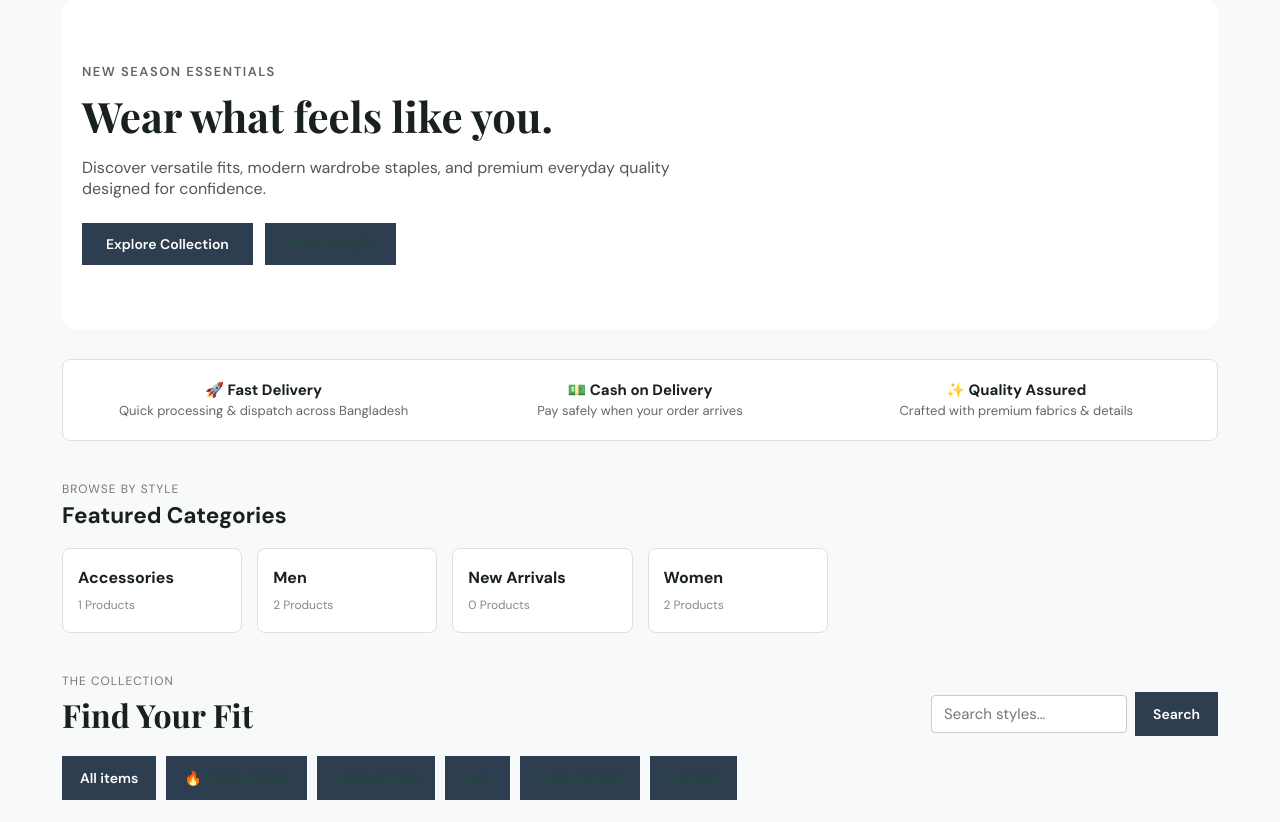
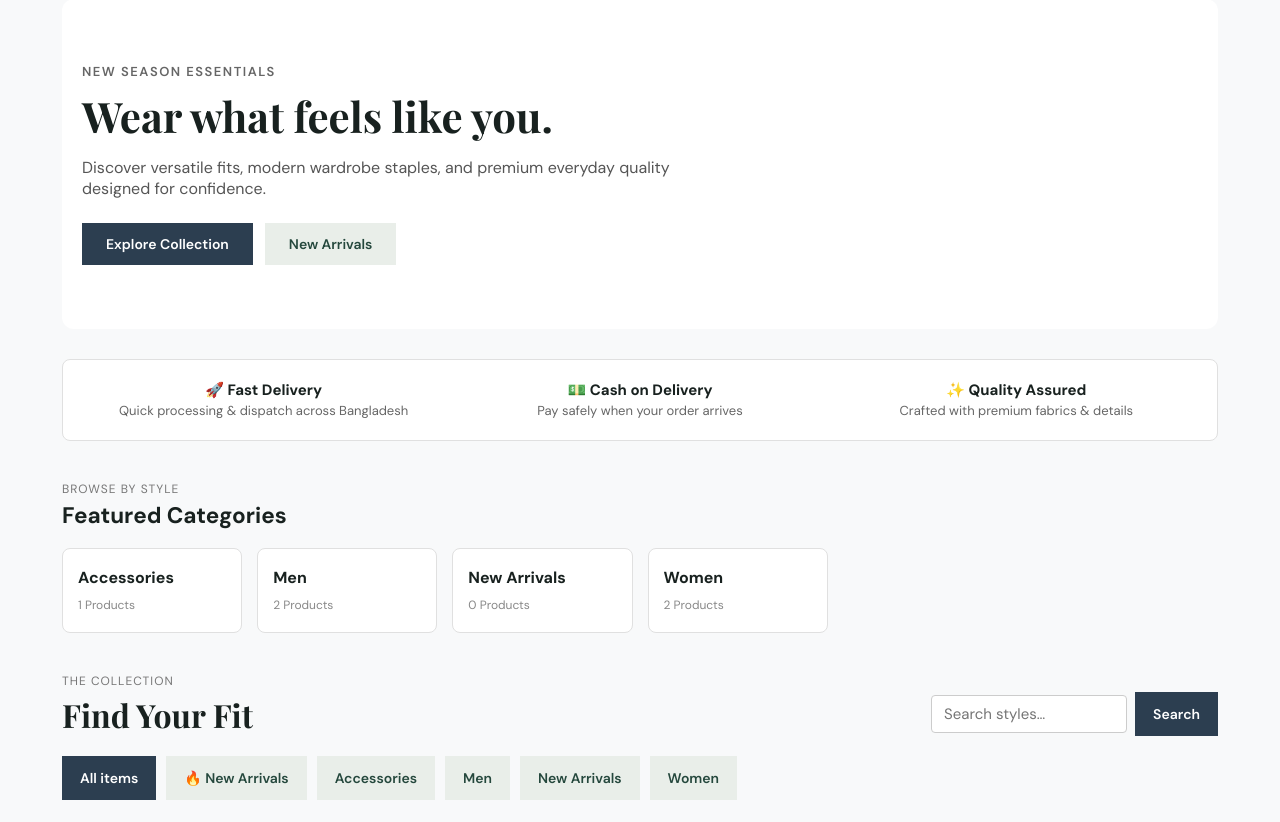
Before and after one commit to ThisIsAshraf/diverseBD, a PHP site: page /diverse/index.php in a window 1280 px wide. Shown: the part 157-979 px from the top of the page. Run offline with PHP 8.4, Linux system fonts and the light colour scheme; data comes from the database, SQL or seed files in the repository; data that the repository does not hold is empty; some libraries are stand-ins or nearby versions.

Commit message:
Added new header scipt from google and also removed admin login link from footer

```diff
--- a/app/footer.php
+++ b/app/footer.php
@@ -1,7 +1,7 @@
 </main>
 
 <?php
-// Dynamic Footer Values (Falls back to default defaults if not set in admin)
+// Dynamic Footer Values
 $footerAbout     = site_setting('footer_about', 'Everyday clothing, thoughtfully selected.');
 $footerPhone     = site_setting('footer_phone', '');
 $footerEmail     = site_setting('footer_email', '');
@@ -33,7 +33,6 @@ $footerCopyright = site_setting('footer_copyright', '© ' . date('Y') . ' ' . st
     <div>
         <b>Information</b>
         <p><a href="<?= e(url('contact.php')) ?>">Shipping & returns</a></p>
-        <p><a href="<?= e(url('admin/login.php')) ?>">Staff login</a></p>
     </div>
 
     <small><?= e($footerCopyright) ?></small>
--- a/app/header.php
+++ b/app/header.php
@@ -4,6 +4,19 @@ require_once __DIR__ . '/bootstrap.php';
 $storeName = store_name();
 $pageTitle = $pageTitle ?? $storeName;
 $announcement = site_setting('announcement', 'New season, new essentials — free delivery offers may apply');
+
+// Fetch Storefront Theme Preferences (Single clean call)
+$themePrimary     = site_setting('theme_primary_color', '#2c3e50');
+$themeHeaderBg    = site_setting('theme_header_bg', '#1a252f');
+$themeAnnounceText = site_setting('theme_announcement_text', '#ffffff');
+$themeBodyBg      = site_setting('theme_body_bg', '#f8f9fa');
+$themeCardBg      = site_setting('theme_card_bg', '#ffffff');
+$themeBorder      = site_setting('theme_border_color', '#e0e0e0');
+$themeFooterBg    = site_setting('theme_footer_bg', '#111111');
+$themeFooterText  = site_setting('theme_footer_text', '#ffffff');
+
+// Protocol-agnostic CSS URL (Works on both HTTP and HTTPS)
+$cssUrl = preg_replace('/^https?:/', '', url('assets/style.css'));
 ?>
 <!doctype html>
 <html lang="en">
@@ -12,17 +25,14 @@ $announcement = site_setting('announcement', 'New season, new essentials — fre
     <meta charset="utf-8">
     <meta name="viewport" content="width=device-width, initial-scale=1">
     <title><?= e($pageTitle) ?> | <?= e($storeName) ?></title>
-    <link rel="stylesheet" href="<?= e(url('assets/style.css')) ?>">
 
-    <?php
-    $themePrimary  = site_setting('theme_primary_color', '#2c3e50');
-    $themeHeaderBg = site_setting('theme_header_bg', '#1a252f');
-    $themeAnnounceText = site_setting('theme_announcement_text', '#ffffff');
-    $themeBodyBg   = site_setting('theme_body_bg', '#f8f9fa');
-    $themeCardBg   = site_setting('theme_card_bg', '#ffffff');
-    $themeBorder   = site_setting('theme_border_color', '#e0e0e0');
-    ?>
+    <!-- Google Search Console Verification Tag -->
+    <meta name="google-site-verification" content="vyZTQMWGBgop0OdB97oEAbU1p4rZsjmSJkxrn5UM_Kg" />
 
+    <!-- Main Stylesheet -->
+    <link rel="stylesheet" href="<?= e($cssUrl) ?>?v=<?= time() ?>">
+
+    <!-- Dynamic Theme Styling Overrides -->
     <style type="text/css">
         :root {
             --accent: <?= e($themePrimary) ?>;
@@ -31,91 +41,56 @@ $announcement = site_setting('announcement', 'New season, new essentials — fre
         }
 
         body {
-            background-color: <?= e($themeBodyBg) ?> !important;
+            background-color: <?= e($themeBodyBg) ?>;
         }
 
         .announcement {
-            background-color: <?= e($themeHeaderBg) ?> !important;
-            color: <?= e($themeAnnounceText) ?> !important;
+            background-color: <?= e($themeHeaderBg) ?>;
+            color: <?= e($themeAnnounceText) ?>;
         }
 
         .button,
         button:not(.secondary) {
-            background-color: <?= e($themePrimary) ?> !important;
-            border-color: <?= e($themePrimary) ?> !important;
+            background-color: <?= e($themePrimary) ?>;
+            border-color: <?= e($themePrimary) ?>;
         }
 
         .product-card,
         .panel,
         .trust-bar {
-            background-color: <?= e($themeCardBg) ?> !important;
-            border-color: <?= e($themeBorder) ?> !important;
+            background-color: <?= e($themeCardBg) ?>;
+            border-color: <?= e($themeBorder) ?>;
         }
 
         .tag {
-            background-color: <?= e($themePrimary) ?> !important;
-        }
-    </style>
-
-    <?php
-    $themePrimary     = site_setting('theme_primary_color', '#2c3e50');
-    $themeHeaderBg    = site_setting('theme_header_bg', '#1a252f');
-    $themeAnnounceText = site_setting('theme_announcement_text', '#ffffff');
-    $themeBodyBg      = site_setting('theme_body_bg', '#f8f9fa');
-    $themeCardBg      = site_setting('theme_card_bg', '#ffffff');
-    $themeBorder      = site_setting('theme_border_color', '#e0e0e0');
-    $themeFooterBg    = site_setting('theme_footer_bg', '#111111');
-    $themeFooterText  = site_setting('theme_footer_text', '#ffffff');
-    ?>
-
-    <style type="text/css">
-        :root {
-            --accent: <?= e($themePrimary) ?>;
-            --line: <?= e($themeBorder) ?>;
-            --panel-bg: <?= e($themeCardBg) ?>;
-        }
-
-        body {
-            background-color: <?= e($themeBodyBg) ?> !important;
-        }
-
-        .announcement {
-            background-color: <?= e($themeHeaderBg) ?> !important;
-            color: <?= e($themeAnnounceText) ?> !important;
-        }
-
-        .button,
-        button:not(.secondary) {
-            background-color: <?= e($themePrimary) ?> !important;
-            border-color: <?= e($themePrimary) ?> !important;
-        }
-
-        .product-card,
-        .panel,
-        .trust-bar {
-            background-color: <?= e($themeCardBg) ?> !important;
-            border-color: <?= e($themeBorder) ?> !important;
+            background-color: <?= e($themePrimary) ?>;
         }
 
         .site-footer {
-            background-color: <?= e($themeFooterBg) ?> !important;
-            color: <?= e($themeFooterText) ?> !important;
+            background-color: <?= e($themeFooterBg) ?>;
+            color: <?= e($themeFooterText) ?>;
         }
 
         .site-footer a,
         .site-footer p,
         .site-footer span {
-            color: <?= e($themeFooterText) ?> !important;
-            opacity: 0.9;
+            color: <?= e($themeFooterText) ?>;
         }
     </style>
-
 </head>
 
 <body>
     <div class="announcement"><?= e($announcement) ?></div>
-    <header class="site-header"><a class="brand" href="<?= e(url('index.php')) ?>"><?= brand_html() ?></a>
-        <nav><a href="<?= e(url('index.php')) ?>">Shop</a><a href="<?= e(url('index.php?category=new-arrivals')) ?>">New arrivals</a><a href="<?= e(url('contact.php')) ?>">Contact</a><a class="cart-link" href="<?= e(url('cart.php')) ?>">Bag (<?= cart_count() ?>)</a><a href="<?= e(url('track-order.php')) ?>">Track Order</a></nav>
+    <header class="site-header">
+        <a class="brand" href="<?= e(url('index.php')) ?>"><?= brand_html() ?></a>
+        <nav>
+            <a href="<?= e(url('index.php')) ?>">Shop</a>
+            <a href="<?= e(url('index.php?category=new-arrivals')) ?>">New arrivals</a>
+            <a href="<?= e(url('track-order.php')) ?>">Track Order</a>
+            <a href="<?= e(url('contact.php')) ?>">Contact</a>
+            <a class="cart-link" href="<?= e(url('cart.php')) ?>">Bag (<?= cart_count() ?>)</a>
+        </nav>
     </header>
     <main class="container">
-        <?php if ($m = flash('success')): ?><div class="notice success"><?= e($m) ?></div><?php endif; ?><?php if ($m = flash('error')): ?><div class="notice error"><?= e($m) ?></div><?php endif; ?>
+        <?php if ($m = flash('success')): ?><div class="notice success"><?= e($m) ?></div><?php endif; ?>
+        <?php if ($m = flash('error')): ?><div class="notice error"><?= e($m) ?></div><?php endif; ?>
```
